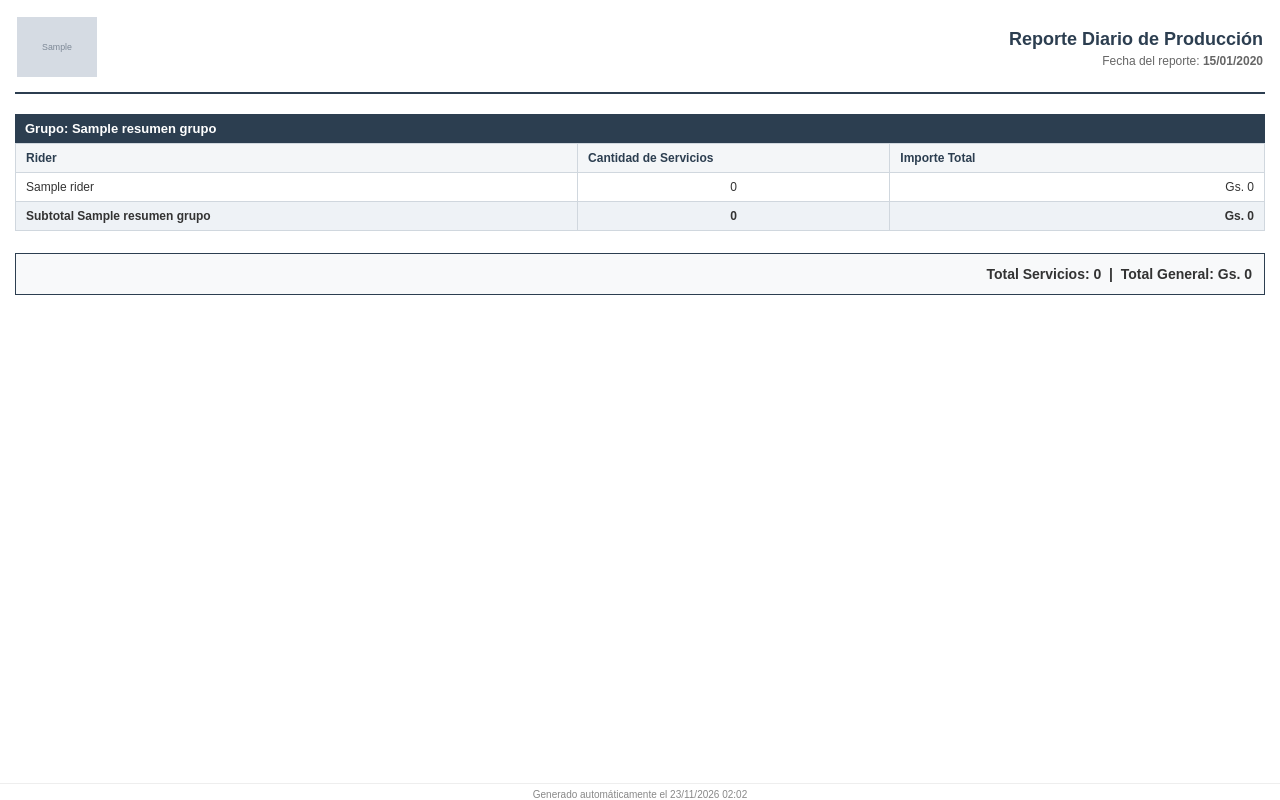
After one commit to Pablo-Mesa/mercedes, a PHP site: template views/pdfs/produccion_diaria.php in a window 1280 px wide. The commit adds this page. Run offline with PHP 8.4, Linux system fonts and the light colour scheme; the template is opened without the code that fills it: most values are stand-ins (such as "Sample title", 1, 10 or a date in 2020); grey boxes marked "Sample" are stand-in pictures; some libraries are stand-ins or nearby versions.

Commit message:
Se agrego boton generar pdf en vista produccion nivel beta

```diff
--- a/config/Database.php
+++ b/config/Database.php
@@ -177,4 +177,5 @@ class Database
 
         return $appUrl;
     }
+
 }
--- a/index.php
+++ b/index.php
@@ -327,6 +327,12 @@ switch ($url) {
         $produccionController->delete();
         break;
 
+    case 'produccion/pdf':
+        $produccionController = new ProduccionController();
+        $produccionController->exportarPdfDiario();
+        break;
+
+
         case 'punto-control':
         $configController = new ConfiguracionesController();
         $configController->puntodecontrol();
--- /dev/null
+++ b/views/pdfs/produccion_diaria.php
@@ -0,0 +1,176 @@
+<!DOCTYPE html>
+<html lang="es">
+<head>
+    <meta charset="UTF-8">
+    <title>Reporte de Producción - <?= htmlspecialchars($fecha) ?></title>
+    <style>
+        body {
+            font-family: Arial, sans-serif;
+            font-size: 12px;
+            color: #333;
+            margin: 0;
+            padding: 15px;
+        }
+        .header {
+            width: 100%;
+            border-bottom: 2px solid #2c3e50;
+            padding-bottom: 10px;
+            margin-bottom: 20px;
+        }
+        .header table {
+            width: 100%;
+            border: none;
+            margin: 0;
+        }
+        .header td {
+            border: none;
+            padding: 0;
+            vertical-align: middle;
+        }
+        .logo {
+            max-width: 110px;
+            max-height: 60px;
+        }
+        .titulo {
+            text-align: right;
+        }
+        .titulo h1 {
+            margin: 0;
+            font-size: 18px;
+            color: #2c3e50;
+        }
+        .titulo p {
+            margin: 4px 0 0 0;
+            font-size: 12px;
+            color: #666;
+        }
+        .grupo-bloque {
+            margin-bottom: 22px;
+            page-break-inside: avoid;
+        }
+        .grupo-titulo {
+            background-color: #2c3e50;
+            color: #ffffff;
+            padding: 7px 10px;
+            font-weight: bold;
+            font-size: 13px;
+        }
+        table.tabla-datos {
+            width: 100%;
+            border-collapse: collapse;
+        }
+        table.tabla-datos th,
+        table.tabla-datos td {
+            border: 1px solid #d0d7de;
+            padding: 7px 10px;
+        }
+        table.tabla-datos th {
+            background-color: #f4f6f8;
+            text-align: left;
+            font-weight: bold;
+            color: #2c3e50;
+        }
+        .text-center { text-align: center; }
+        .text-right { text-align: right; }
+        .subtotal-row {
+            background-color: #eef2f6;
+            font-weight: bold;
+        }
+        .total-general {
+            margin-top: 20px;
+            padding: 12px;
+            background-color: #f8f9fa;
+            border: 1px solid #2c3e50;
+            text-align: right;
+            font-size: 14px;
+            font-weight: bold;
+        }
+        .footer {
+            position: fixed;
+            bottom: 0;
+            left: 0;
+            right: 0;
+            text-align: center;
+            font-size: 10px;
+            color: #888;
+            border-top: 1px solid #eee;
+            padding-top: 5px;
+        }
+    </style>
+</head>
+<body>
+
+    <div class="header">
+        <table>
+            <tr>
+                <td>
+                    <?php if (!empty($logoBase64)): ?>
+                        <img src="<?= $logoBase64 ?>" class="logo" alt="Logo">
+                    <?php else: ?>
+                        <strong>SISTEMA DE PRODUCCIÓN</strong>
+                    <?php endif; ?>
+                </td>
+                <td class="titulo">
+                    <h1>Reporte Diario de Producción</h1>
+                    <p>Fecha del reporte: <strong><?= date('d/m/Y', strtotime($fecha)) ?></strong></p>
+                </td>
+            </tr>
+        </table>
+    </div>
+
+    <?php
+        $totalServiciosGeneral = 0;
+        $totalImporteGeneral = 0;
+    ?>
+
+    <?php if (!empty($resumenGrupos)): ?>
+        <?php foreach ($resumenGrupos as $grupo): ?>
+            <?php
+                $totalServiciosGeneral += (int)$grupo['servicios'];
+                $totalImporteGeneral += (float)$grupo['importe'];
+            ?>
+            <div class="grupo-bloque">
+                <div class="grupo-titulo">
+                    Grupo: <?= htmlspecialchars($grupo['grupo_nombre']) ?>
+                </div>
+                <table class="tabla-datos">
+                    <thead>
+                        <tr>
+                            <th>Rider</th>
+                            <th class="text-center" style="width: 25%;">Cantidad de Servicios</th>
+                            <th class="text-right" style="width: 30%;">Importe Total</th>
+                        </tr>
+                    </thead>
+                    <tbody>
+                        <?php foreach ($grupo['riders'] as $rider): ?>
+                        <tr>
+                            <td><?= htmlspecialchars($rider['nombre']) ?></td>
+                            <td class="text-center"><?= (int)$rider['servicios'] ?></td>
+                            <td class="text-right">Gs. <?= number_format((float)$rider['importe'], 0, ',', '.') ?></td>
+                        </tr>
+                        <?php endforeach; ?>
+                        <tr class="subtotal-row">
+                            <td>Subtotal <?= htmlspecialchars($grupo['grupo_nombre']) ?></td>
+                            <td class="text-center"><?= (int)$grupo['servicios'] ?></td>
+                            <td class="text-right">Gs. <?= number_format((float)$grupo['importe'], 0, ',', '.') ?></td>
+                        </tr>
+                    </tbody>
+                </table>
+            </div>
+        <?php endforeach; ?>
+
+        <div class="total-general">
+            Total Servicios: <?= $totalServiciosGeneral ?> &nbsp;|&nbsp;
+            Total General: Gs. <?= number_format($totalImporteGeneral, 0, ',', '.') ?>
+        </div>
+
+    <?php else: ?>
+        <p>No existen registros de producción para la fecha seleccionada.</p>
+    <?php endif; ?>
+
+    <div class="footer">
+        Generado automáticamente el <?= date('d/m/Y H:i') ?>
+    </div>
+
+</body>
+</html>
--- a/views/produccion/cards.php
+++ b/views/produccion/cards.php
@@ -60,6 +60,12 @@ $suma_total_tarifa = 0;
           <span class="btn-icon">📊</span>
         </button>
       </div>
+      <!-- NUEVO BOTÓN GENERAR PDF -->
+      <a href="<?= BASE_PATH ?>/produccion/pdf?fecha=<?= htmlspecialchars($_GET['fecha'] ?? date('Y-m-d')) ?>"
+          target="_blank"
+          class="btn btn-danger">
+          📄 Generar PDF
+      </a>
     </div>
   </form>
 </div>
```
Also changed, not shown: app/services/AsistenciaStreamService.php (+5 -2 lines), app/services/PdfService.php (added, +142 -0 lines), controllers/ProduccionController.php (+34 -0 lines), public/js/asistencias-sse.js (+19 -0 lines), public/js/notificaciones-audio.js (added, +64 -0 lines), views/asistencias/index.php (+7 -0 lines), views/auth/local.php (added, +11 -0 lines), views/layouts/main.php (+6 -6 lines), .htaccess, views/produccion/index.php (line endings or trailing spaces), 5 other files.
